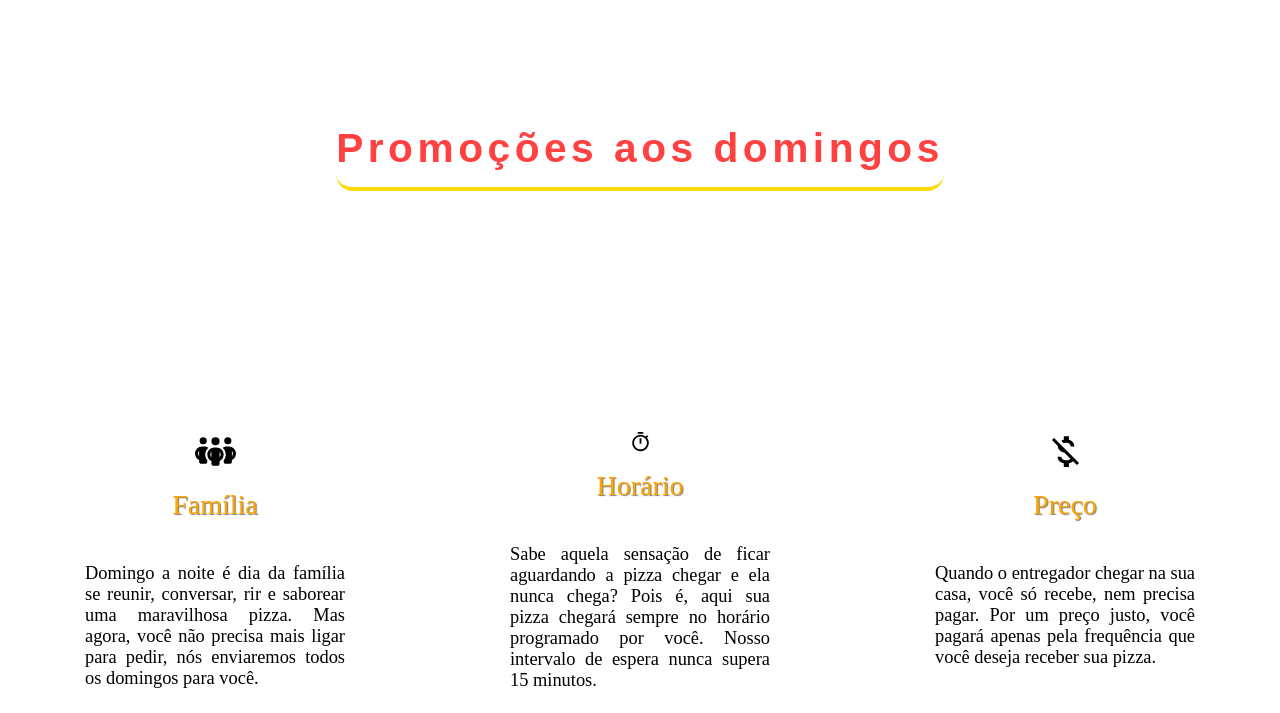
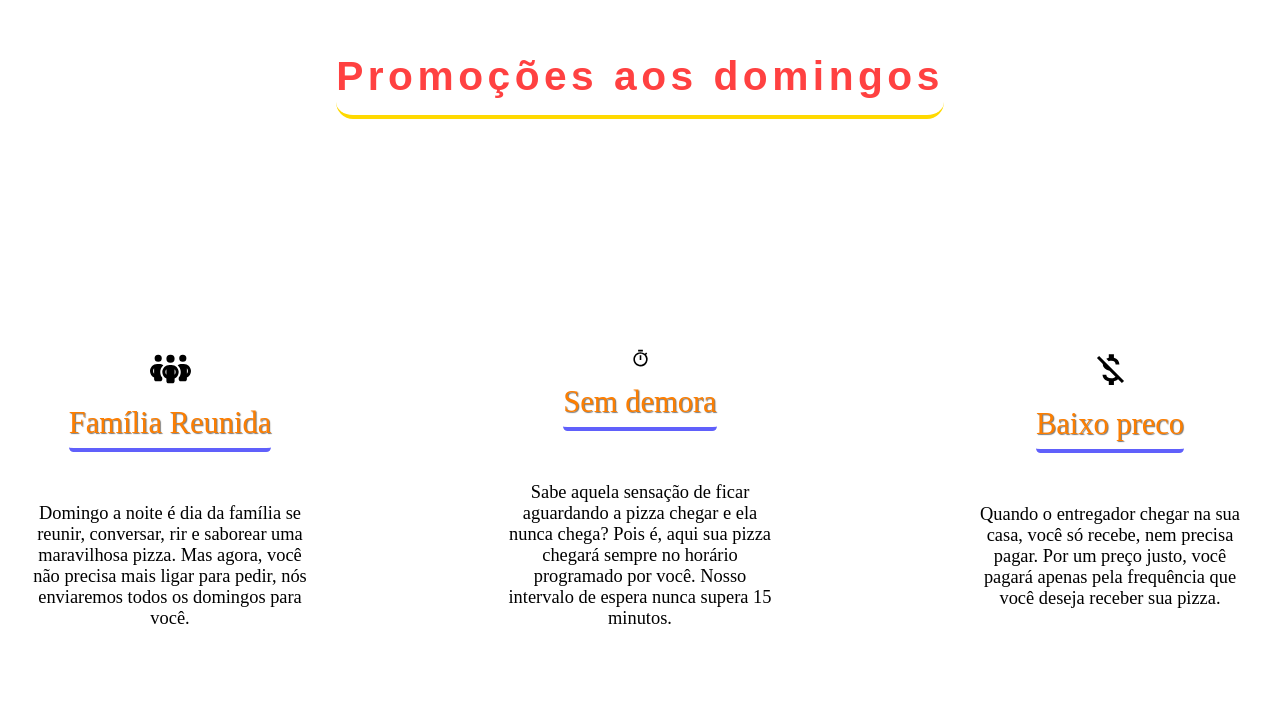
Before and after one commit to SantV7/pizzaria, a React (Vite) app: page / in a window 1280 px wide. Shown: the part 674-1387 px from the top of the page. After the commit the page ends 1303 px from the top, so only its background shows below. Built offline with nearby package versions, Linux system fonts and the light colour scheme; the HTML template or start-up script is replaced by a standard one; a web font is replaced by a local one.

Commit message:
ajust cards

```diff
--- a/src/components/Header.jsx
+++ b/src/components/Header.jsx
@@ -14,6 +14,9 @@ useEffect(() => {
     duration: 875
   })
 }, [])
+
+
+
 
 
 
--- a/src/components/Main.jsx
+++ b/src/components/Main.jsx
@@ -37,6 +37,10 @@ useEffect(() => {
 
 
 
+
+
+
+
   return (
      <>
         <main id='main-content'>
@@ -51,21 +55,21 @@ useEffect(() => {
                   <div className="all-cards">
                      <div className='cards-days'>
                         <FaPeopleGroup size={41}/>
-                        <span className='name-days'>Família</span>
+                        <span className='name-days'>Família Reunida</span>
                         <p>Domingo a noite é dia da família se reunir, conversar, rir e saborear uma maravilhosa pizza. Mas agora, você não precisa mais ligar para pedir, nós enviaremos todos os domingos para você.</p>
                      </div>
 
 
                      <div className='cards-days'>
-                        <MdOutlineTimer size={41}/>
-                        <span className='name-days'>Horário</span>
+                        <MdOutlineTimer size={43}/>
+                        <span className='name-days'>Sem demora</span>
                         <p>Sabe aquela sensação de ficar aguardando a pizza chegar e ela nunca chega? Pois é, aqui sua pizza chegará sempre no horário programado por você. Nosso intervalo de espera nunca supera 15 minutos.</p>
                      </div>
 
 
                      <div className='cards-days'>
                         <MdMoneyOff size={41}/>
-                        <span className='name-days'>Preço</span>
+                        <span className='name-days'>Baixo preco</span>
                         <p>Quando o entregador chegar na sua casa, você só recebe, nem precisa pagar. Por um preço justo, você pagará apenas pela frequência que você deseja receber sua pizza.</p>
                      </div>
                   </div>
--- a/src/components/Navbar.jsx
+++ b/src/components/Navbar.jsx
@@ -2,6 +2,10 @@ import React from 'react'
 import '../styles/navbar.css'
 
 const Navbar = () => {
+
+
+
+
   return (
     <>
         <nav>
--- a/src/styles/main.css
+++ b/src/styles/main.css
@@ -1,14 +1,9 @@
-#main-content {
-    height: 500px;
-    padding-top: 95px;
-}
 
 #main-content > #promotion-section {
     display: flex;
-    justify-content: space-between;
+    justify-content: center;
     align-items: center;
     width: 100%;
-    height: 600px;
     text-align: center;
 }
 
@@ -21,8 +16,10 @@
 #main-content > #promotion-section > .area_info_promotion {
     width: 65%;
     display: flex;
+    margin-top: 35px;
     justify-content: center;
     align-items: center;
+    flex-flow: column nowrap;
 
 }
 
@@ -46,9 +43,10 @@
 
 #main-content > #promotion-section > .area_info_promotion  > .all-cards {
     display: flex;
-    justify-content: space-between;
     align-items: center;
-    gap: 145px;
+    justify-content: center;
+    flex-flow: column;
+    gap: 130px;
 }
 
 #main-content > #promotion-section > .area_info_promotion > .all-cards > .cards-days {
@@ -59,39 +57,43 @@
     height: 280px;
     width: 280px;
     border-radius: 10px;
-    padding: 10px;
 }
 
 #main-content > #promotion-section > .area_info_promotion  > .all-cards > .cards-days > p {
-    margin-top: 15px;
+    margin-top: 35px;
     font-size: 1.15em;
-    text-align: justify;
+    text-align: center;
 }
 
 #main-content > #promotion-section > .area_info_promotion > .all-cards >  .cards-days > .name-days {
-    color: orange;
+    color: rgb(253, 126, 0);
     text-shadow: 1px 1px 1px rgba(0, 0, 0, 0.521);
     text-align: center;
-    font-size: 28px;
-    border-radius: 7px;
+    font-size: 30.5px;
+    border-radius: 4.65px;
     padding-bottom: 7px;
-    border-bottom: 4px solid transparent;
+    border-bottom: 4px solid rgb(96, 96, 251);
     transition: 0.2s;
 }
 
 
 #main-content > #promotion-section > .area_info_promotion > .all-cards >  .cards-days > .name-days:hover{
     border-bottom: 4px solid orange;
-
  }
 
 
 
 
 
+
+
+
+
 @media screen and (min-width:768px) {
-    #main-content > #promotion-section > .area_info_promotion   {
-        flex-flow: row wrap;
+    #main-content > #promotion-section > .area_info_promotion > .all-cards  {
+        justify-content: space-between;
+        flex-flow: row nowrap;
+        gap: 190px;
     }
 
     #main-content > #promotion-section > #background-right {
@@ -102,4 +104,10 @@
         display: block;
 
     }
+
+
+    #main-content > #promotion-section > .area_info_promotion > .all-cards {
+        justify-content: space-between;
+        align-items: center;
+    }
 }
```
